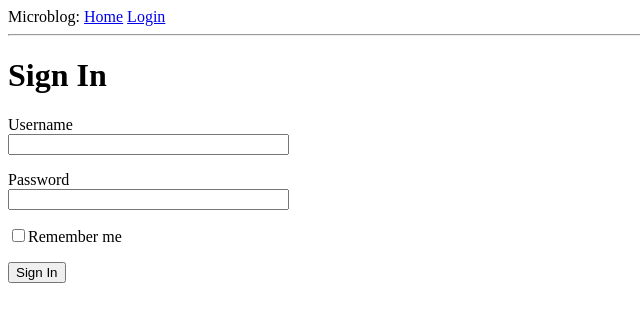
After one commit to Pericles001/microblog, a Flask app: page /login in a window 1280 px wide. The commit adds this page. Shown: the top 322 px of the page, without its empty margins (0-640 px from the left). Run offline with Flask 2, Linux system fonts and the light colour scheme.

Commit message:
do login form and include it to templates

```diff
--- a/app/__init__.py
+++ b/app/__init__.py
@@ -1,5 +1,8 @@
 from flask import Flask, request, render_template
+from Config import Config
+
 
 app = Flask(__name__)
+app.config.from_object(Config)
 
 from app import routes
--- a/app/routes.py
+++ b/app/routes.py
@@ -1,4 +1,6 @@
 from app import app, request, render_template
+from app.forms import LoginForm
+
 
 @app.route('/')
 @app.route('/index')
@@ -15,3 +17,9 @@ def index():
         }
     ]
     return render_template('index.html', title='Home', user=user, posts=posts)
+
+
+@app.route('/login')
+def login():
+    form = LoginForm()
+    return render_template('login.html', title='SIgn In', form=form)
--- a/app/templates/base.html
+++ b/app/templates/base.html
@@ -11,7 +11,10 @@
 </head>
 
 <body>
-  <div>Microblog: <a href="/index">Home</a></div>
+  <div>Microblog:
+    <a href="/index">Home</a>
+    <a href="/login">Login</a>
+  </div>
   <hr>
   {% block content %}{% endblock %}
 </body>
--- /dev/null
+++ b/app/templates/login.html
@@ -0,0 +1,23 @@
+{%extends "base.html"%}
+
+{%block content%}
+<h1>Sign In</h1>
+<form  action="" method="post" novalidate>
+{{ form.hidden_tag() }}
+  <p>
+{{ form.username.label() }} <br>
+{{ form.username(size=32) }}
+  </p>
+  <p>
+{{ form.password.label() }} <br>
+{{ form.password(size=32) }}
+  </p>
+  <p>
+    {{ form.remember_me()}}{{form.remember_me.label }}
+  </p>
+  <p>
+{{ form.submit() }}
+  </p>
+</form>
+
+{%endblock%}
```
